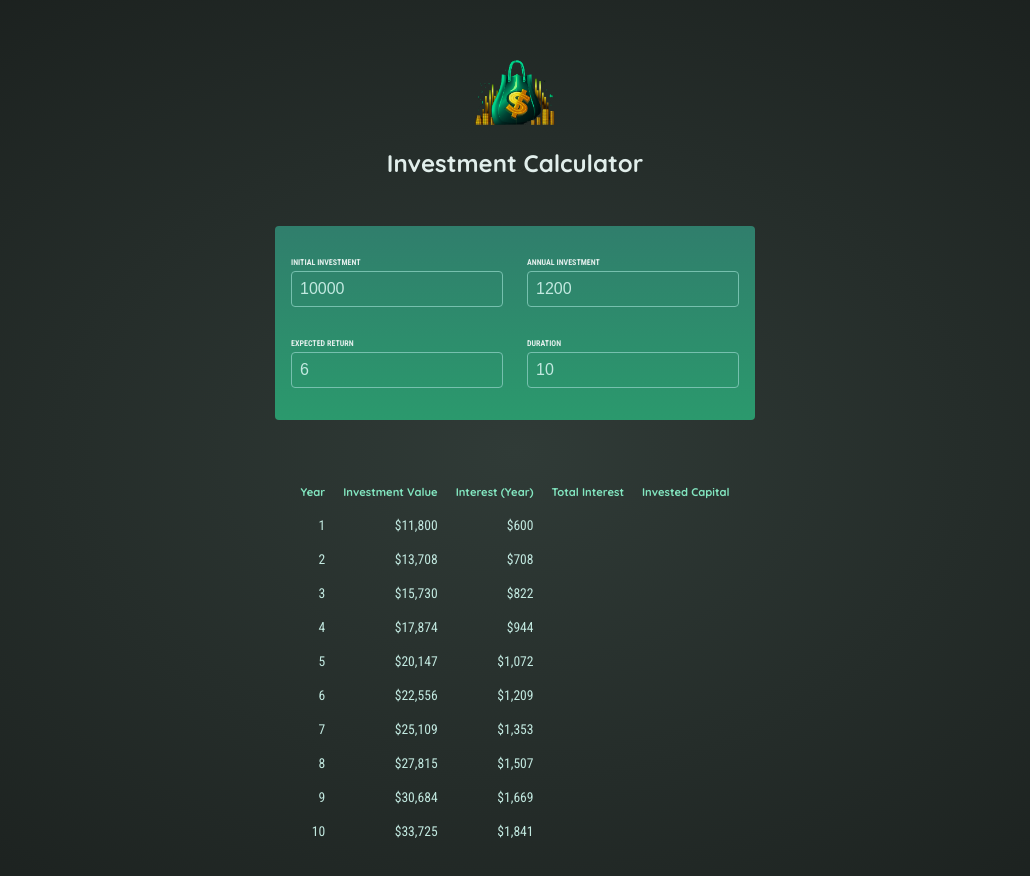
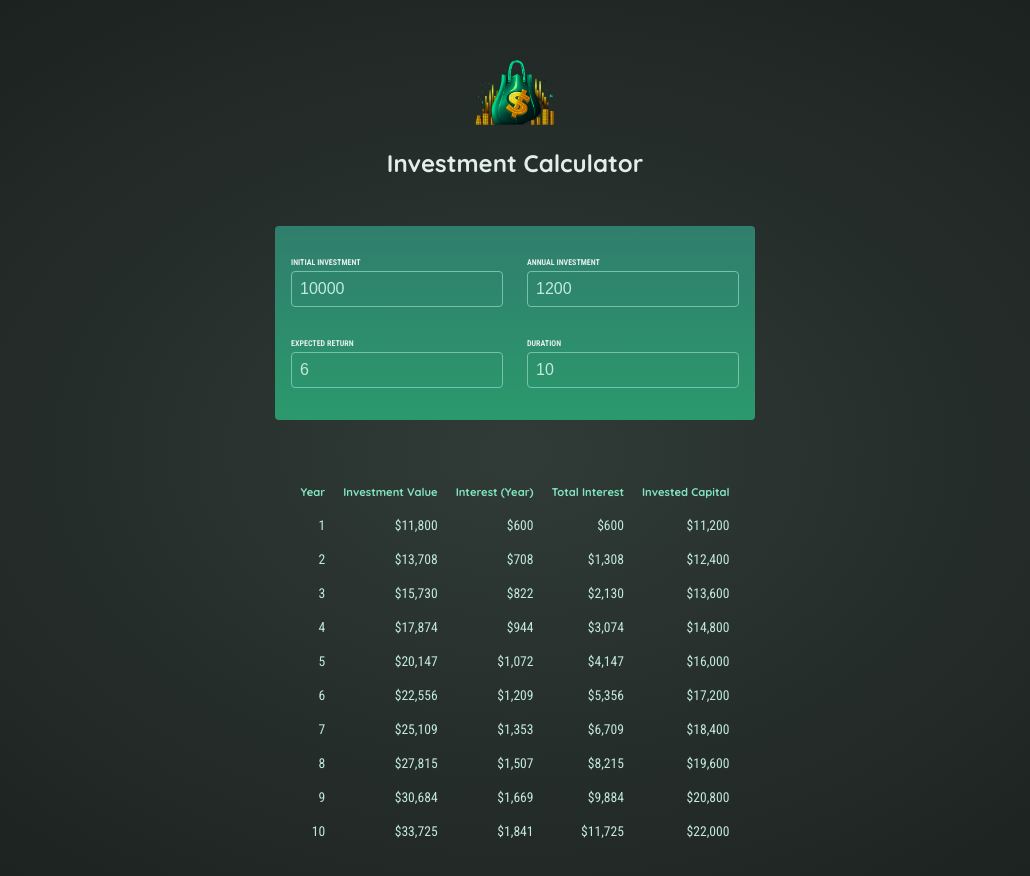
Before and after one commit to minorgm/react-investment-calculator, a React (Vite) app: page / in a window 1280 px wide. Shown: the top 876 px of the page, without its empty margins (125-1155 px from the left). Built offline with nearby package versions, Linux system fonts and the light colour scheme.

Commit message:
Finishing resultsn table with interest and invested amount calculations

```diff
--- a/src/components/Results.jsx
+++ b/src/components/Results.jsx
@@ -2,6 +2,10 @@
 
 export default function Results({ input }) {
     const resultsData = calculateInvestmentResults(input);
+    const initialInvestment =
+        resultsData[0].valueEndOfYear -
+        resultsData[0].interest -
+        resultsData[0].annualInvestment;
 
     return (
         <table id="result">
@@ -15,15 +19,25 @@
                 </tr>
             </thead>
             <tbody>
-                {resultsData.map((yearData) => (
-                    <tr key={yearData.year}>
-                        <td>{yearData.year}</td>
-                        <td>{formatter.format(yearData.valueEndOfYear)}</td>
-                        <td>{formatter.format(yearData.interest)}</td>
-                        <td>{yearData.totalInterest}</td>
-                        <td>{yearData.investedCapital}</td>
-                    </tr>
-                ))}
+                {resultsData.map((yearData) => {
+                    const totalInterest =
+                        yearData.valueEndOfYear -
+                        yearData.annualInvestment *
+                        yearData.year -
+                        initialInvestment;
+                    const totalAmountInvested =
+                        yearData.valueEndOfYear - totalInterest;
+
+                    return (
+                        <tr key={yearData.year}>
+                            <td>{yearData.year}</td>
+                            <td>{formatter.format(yearData.valueEndOfYear)}</td>
+                            <td>{formatter.format(yearData.interest)}</td>
+                            <td>{formatter.format(totalInterest)}</td>
+                            <td>{formatter.format(totalAmountInvested)}</td>
+                        </tr>
+                    );
+                })}
             </tbody>
         </table>
     )
```
